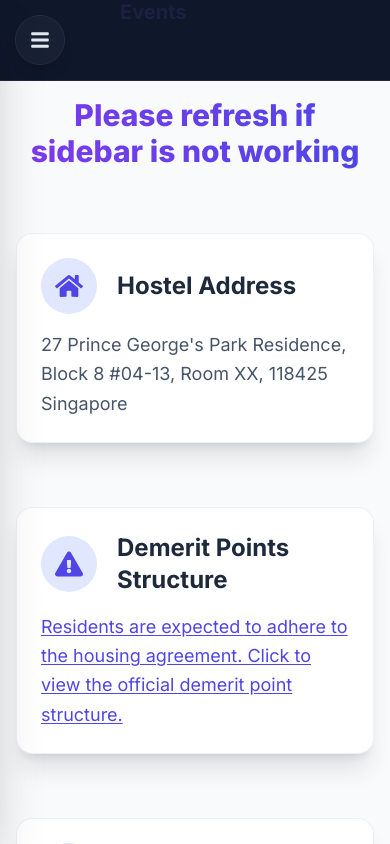
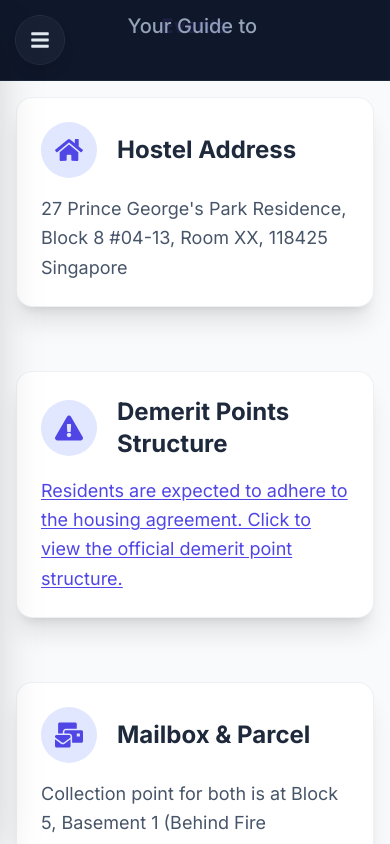
Before and after one commit to jinhanfromNUS/hojinhan-PGPR, a Next.js app: page /residence-matters in a window 390 px wide. Shown: the top 844 px of the page. Built offline with nearby package versions, Linux system fonts and the light colour scheme.

Commit message:
Fix missing header and moves sidebar title

```diff
--- a/src/app/page.tsx
+++ b/src/app/page.tsx
@@ -7,7 +7,7 @@ export default function Home() {
   return (
     <main>
       <InfoSection />
-      <FeedbackForm />
+      {/* <FeedbackForm /> */}
       {/* <Hero /> */}
       {/* <NewProducts /> */}
     </main>
--- a/src/app/residence-matters/page.tsx
+++ b/src/app/residence-matters/page.tsx
@@ -80,9 +80,9 @@ const InfoSection: React.FC = () => {
     return (
         <div className="bg-slate-50 min-h-screen p-4 sm:p-8">
             <div className="max-w-5xl mx-auto">
-                <h1 className="text-3xl sm:text-3xl md:text-3xl font-extrabold text-center mb-16 bg-gradient-to-r from-violet-600 to-indigo-600 bg-clip-text text-transparent">
+                {/* <h1 className="text-3xl sm:text-3xl md:text-3xl font-extrabold text-center mb-16 bg-gradient-to-r from-violet-600 to-indigo-600 bg-clip-text text-transparent">
                     Please refresh if sidebar is not working
-                </h1>
+                </h1> */}
 
                 <div className="space-y-16">
                     {sections.map((section) => (
--- a/src/components/Header.tsx
+++ b/src/components/Header.tsx
@@ -41,12 +41,13 @@ const Header: React.FC = () => {
     }, [changeableItems.length]);
 
     return (
-        // --- KEY CHANGES HERE ---
         <header className="py-10 relative bg-slate-900 border-b border-slate-800 px-4 sm:px-6 lg:px-8 flex items-center justify-end overflow-hidden">
 
-            <h1 className="absolute left-1/2 top-1/2 -translate-x-1/2 -translate-y-1/2 text-center text-xl sm:text-2xl md:text-3xl font-medium text-slate-400 whitespace-nowrap">
-                <span className="hidden sm:inline">Your Guide to </span>
-                <span className="font-bold text-slate-100 w-[150px] sm:w-[170px] md:w-[200px] inline-block text-left">
+            <h1 className="absolute left-1/2 top-1/2 -translate-x-1/2 -translate-y-1/2 text-xl sm:text-2xl md:text-3xl font-medium text-slate-400 flex flex-wrap sm:flex-nowrap justify-center items-center gap-x-2">
+                <span>Your Guide to&nbsp;</span>
+
+                {/* --- FINAL FIX IS HERE --- */}
+                <span className="font-bold text-slate-100 w-[150px] sm:w-[170px] md:w-[200px] inline-block text-center sm:text-left">
                     <span
                         className={`
                             bg-gradient-to-r from-violet-500 to-indigo-500 bg-clip-text text-transparent
@@ -60,7 +61,6 @@ const Header: React.FC = () => {
                 </span>
             </h1>
 
-            {/* I've also updated the social icons to match the dark theme in case you uncomment them */}
             {/* <div className="flex items-center gap-2 sm:gap-4">
                 {socials.map((social, index) => (
                     <a
--- a/src/components/sidebar.tsx
+++ b/src/components/sidebar.tsx
@@ -67,7 +67,7 @@ const Sidebar: React.FC = () => {
             >
                 {/* Sidebar Header */}
                 <div className="p-6 border-b border-slate-800">
-                    <h2 className="text-2xl font-bold bg-gradient-to-r from-violet-500 to-indigo-500 bg-clip-text text-transparent">
+                    <h2 className="ml-14 text-2xl font-bold bg-gradient-to-r from-violet-500 to-indigo-500 bg-clip-text text-transparent">
                         PGPR Guide
                     </h2>
                 </div>
```
